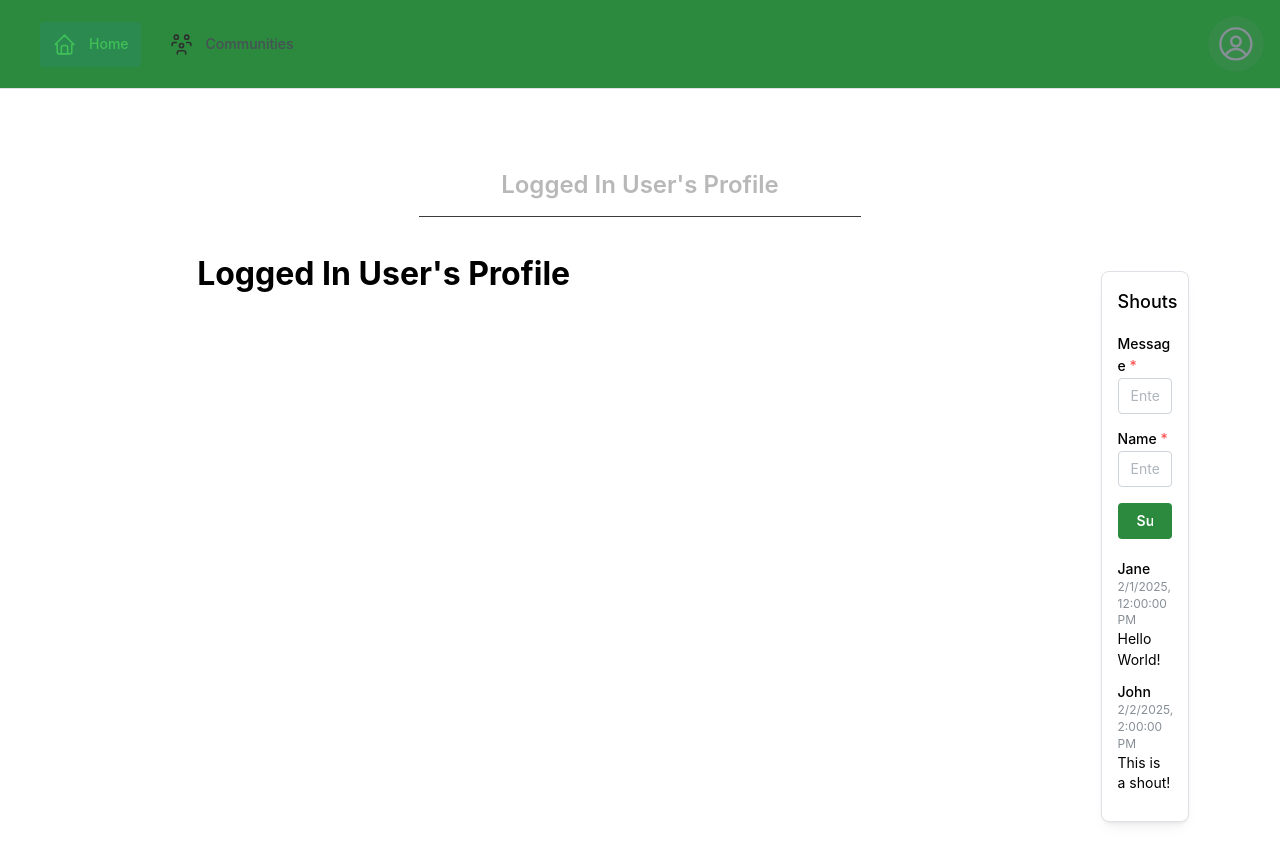
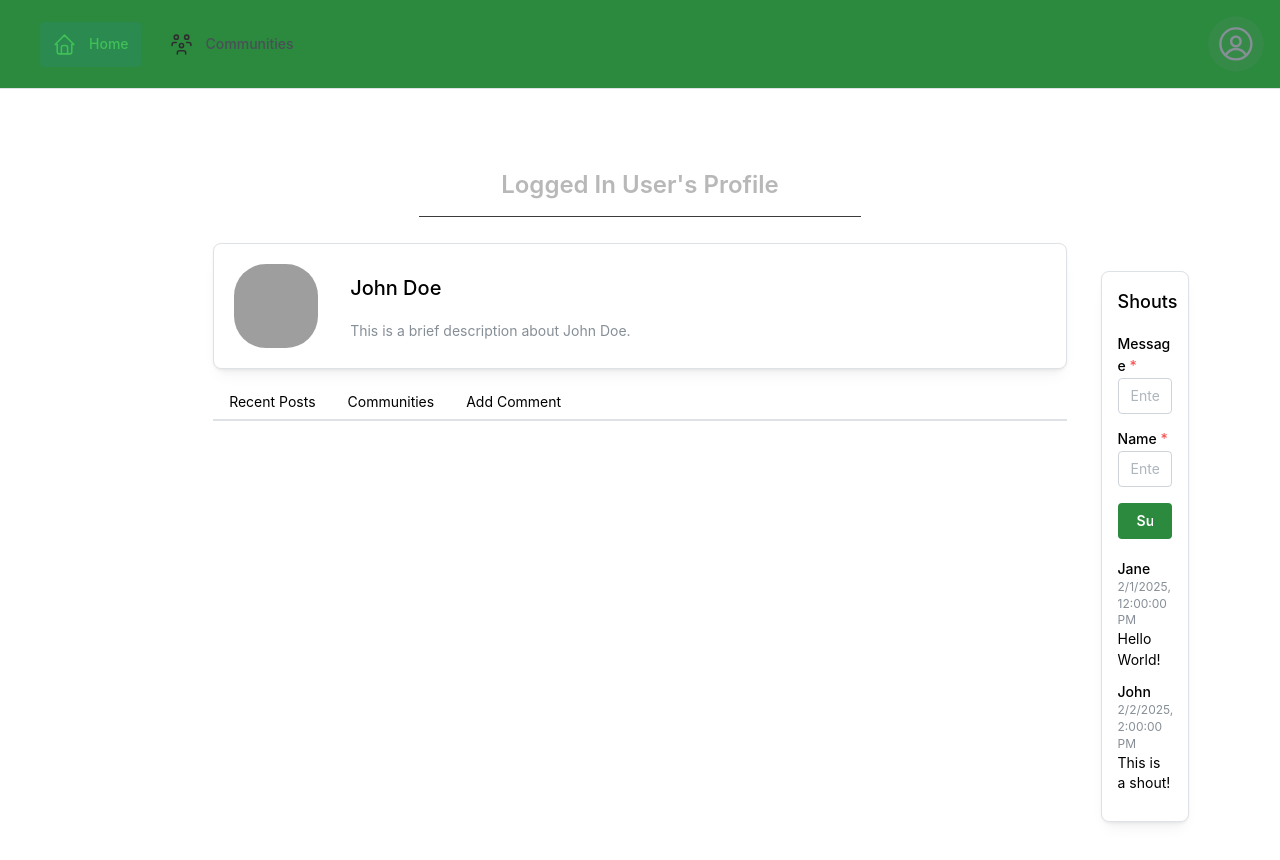
Before and after one commit to mattgrossfeld/website-frontend, a Next.js app: page /profile in a window 1280 px wide. Built offline with nearby package versions, Linux system fonts and the light colour scheme; grey boxes are pictures that could not be loaded.

Commit message:
Create community added. Profile page fixed.

```diff
--- a/components/Layout/Header.tsx
+++ b/components/Layout/Header.tsx
@@ -9,7 +9,7 @@ import { AvatarMenu } from './AvatarButton';
 import classes from './Layout.module.css';
 
 const data = [
-  { link: '/home', label: 'Home', icon: IconHome },
+  { link: '/', label: 'Home', icon: IconHome },
   { link: '/communities', label: 'Communities', icon: IconUsersGroup },
 ];
 
--- a/pages/_app.tsx
+++ b/pages/_app.tsx
@@ -91,7 +91,7 @@ export default function App({ Component, pageProps }: AppProps) {
         case '/profile':
           setPageTitle("Logged In User's Profile");
           break;
-        case '/new-post':
+        case '/create-post':
           setPageTitle('Create a New Post');
           break;
         default:
--- a/pages/communities.tsx
+++ b/pages/communities.tsx
@@ -54,7 +54,9 @@ const Communities = () => {
 
   const handleCreateCommunity = () => {
     // Navigate to the create community page or open a modal
-    console.log('Create Community button clicked');
+    router.push({
+      pathname: '/create-community'
+    });
   };
 
   return (
--- a/pages/communities/[community].tsx
+++ b/pages/communities/[community].tsx
@@ -135,7 +135,7 @@ export default function CommunityPage() {
   }
 
   const handleCreatePost = () => {
-    router.push('/new-post');
+    router.push('/create-post');
   };
 
   return (
--- a/pages/new-post.tsx
+++ b/pages/create-post.tsx
@@ -1,5 +1,5 @@
 
-import { NewPostForm } from '@/components/NewPostForm/NewPostForm';
+import { NewPostForm } from '@/components/Forms/NewPostForm/NewPostForm';
 
 
 export default function NewPostPage() {
--- a/pages/index.tsx
+++ b/pages/index.tsx
@@ -1,5 +1,4 @@
 import '@mantine/tiptap/styles.css';
-import { RichTextEditorComponent } from '../components/RichTextEditor/RichTextEditor';
 import { PostCard } from '@/components/PostCard/PostCard';
 
 
@@ -59,7 +58,6 @@ export default function Home() {
   return (
     <div>
       <IndexPage />
-      <RichTextEditorComponent />
     </div>
   );
 }
--- a/pages/profile.tsx
+++ b/pages/profile.tsx
@@ -1,11 +1,156 @@
-import React from 'react';
+import { useState } from 'react';
+import { Avatar, Box, Card, Group, Tabs, Text, Textarea, Button } from '@mantine/core';
+import { PostCard } from '@/components/PostCard/PostCard';
+import { CommunityCard } from '@/components/CommunityCard/CommunityCard';
 
-const UserProfile = () => {
-  return (
-    <>
-      <h1>Logged In User's Profile</h1>
-    </>
-  );
+const user = {
+  displayName: 'John Doe',
+  aboutMe: 'This is a brief description about John Doe.',
+  profilePicture: '/path/to/profile-picture.jpg',
+  posts: [
+    {
+      id: 1,
+      title: 'Post 1',
+      body: 'This is the first post.',
+      community: 'Default',
+      createdBy: 'John Doe',
+      createdTm: '2025-02-03T12:00:00Z',
+    },
+    {
+      id: 2,
+      title: 'Post 2',
+      body: 'This is the second post.',
+      community: 'SecondCommunity',
+      createdBy: 'John Doe',
+      createdTm: '2025-02-01T12:00:00Z',
+    },
+    {
+      id: 3,
+      title: 'Post 3',
+      body: 'This is the third post.',
+      community: 'SecondCommunity',
+      createdBy: 'John Doe',
+      createdTm: '2025-02-02T12:00:00Z',
+    },
+    {
+      id: 4,
+      title: 'Post 4',
+      body: 'This is the fourth post.',
+      community: 'Default',
+      createdBy: 'John Doe',
+      createdTm: '2025-02-02T15:00:00Z',
+    },
+    // ...other posts
+  ],
+  communities: [
+    {
+      id: 1,
+      name: 'Community 1',
+      description: 'Description of Community 1',
+      createdBy: 'John Doe',
+      createdTm: '2025-02-03T12:00:00Z',
+    },
+    {
+      id: 2,
+      name: 'Community 2',
+      description: 'Description of Community 2',
+      createdBy: 'John Doe',
+      createdTm: '2025-02-03T12:00:00Z',
+    }
+    // ...other communities
+  ],
 };
 
-export default UserProfile;
+const dummyComments = [
+  {
+    id: 1,
+    author: 'Matthew',
+    content: 'This is a dummy comment from Matthew.',
+    createdTm: '2025-02-04T12:00:00Z',
+  },
+];
+
+export default function ProfilePage() {
+  const [comment, setComment] = useState('');
+
+  const handleCommentSubmit = () => {
+    // Handle comment submission logic here
+    console.log('Comment submitted:', comment);
+  };
+
+  return (
+    <Box style={{ width: '100%', maxWidth: '1200px', margin: '0 auto', padding: 'var(--mantine-spacing-md)' }}>
+      <Card shadow="sm" padding="lg" radius="md" withBorder>
+        <Group align="center">
+          <Avatar src={user.profilePicture} size="xl" radius="xl" />
+          <Box ml="md">
+            <Text size="xl" fw={500} mb="md">
+              {user.displayName}
+            </Text>
+            <Text size="sm" c="dimmed">
+              {user.aboutMe}
+            </Text>
+          </Box>
+        </Group>
+      </Card>
+
+      <Tabs mt="md" color="green.9">
+        <Tabs.List>
+          <Tabs.Tab value="recent-posts">Recent Posts</Tabs.Tab>
+          <Tabs.Tab value="communities">Communities</Tabs.Tab>
+          <Tabs.Tab value="add-comment">Add Comment</Tabs.Tab>
+        </Tabs.List>
+
+        <Tabs.Panel value="recent-posts" mt="md">
+          {user.posts.map((post) => (
+            <PostCard
+              key={post.id}
+              title={post.title}
+              body={post.body}
+              community={post.community}
+              createdTm={new Date(post.createdTm).toLocaleString()}
+              createdBy={post.createdBy}
+              id={post.id}
+            />
+          ))}
+        </Tabs.Panel>
+        <Tabs.Panel value="communities" mt="md">
+          {user.communities.map((community) => (
+            <CommunityCard
+              key={community.id}
+              name={community.name}
+              description={community.description}
+              createdBy={community.createdBy}
+              createdTm={community.createdTm}            />
+          ))}
+        </Tabs.Panel>
+        <Tabs.Panel value="add-comment">
+          <Box mt="md">
+            {dummyComments.map((comment) => (
+              <Card key={comment.id} shadow="sm" padding="lg" radius="md" withBorder mb="md">
+                <Text size="sm" fw={500}>
+                  {comment.author}
+                </Text>
+                <Text size="sm" c="dimmed" mt="xs">
+                  {comment.content}
+                </Text>
+                <Text size="xs" c="dimmed" mt="xs">
+                  {new Date(comment.createdTm).toLocaleString()}
+                </Text>
+              </Card>
+            ))}
+          </Box>
+          <Textarea
+            placeholder="Add a comment"
+            value={comment}
+            onChange={(event) => setComment(event.currentTarget.value)}
+            mt="md"
+          />
+          <Group align="right" mt="md">
+            <Button onClick={handleCommentSubmit}>Submit</Button>
+          </Group>
+        </Tabs.Panel>
+      </Tabs>
+    </Box>
+  );
+}
--- a/pages/users/[username].tsx
+++ /dev/null
@@ -1,6 +0,0 @@
-import { useRouter } from 'next/router';
-
-export default function Profile() {
-  const router = useRouter();
-  return <h1>Profile: {router.query.username}</h1>;
-}
```
Also changed, not shown: components/Forms/NewCommunityForm/NewCommunityForm.tsx (added, +64 -0 lines), pages/create-community.tsx (added, +9 -0 lines), pages/posts/[postName].tsx (+18 -10 lines), components/Forms/NewPostForm/NewPostForm.tsx (renamed from components/NewPostForm/NewPostForm.tsx).
